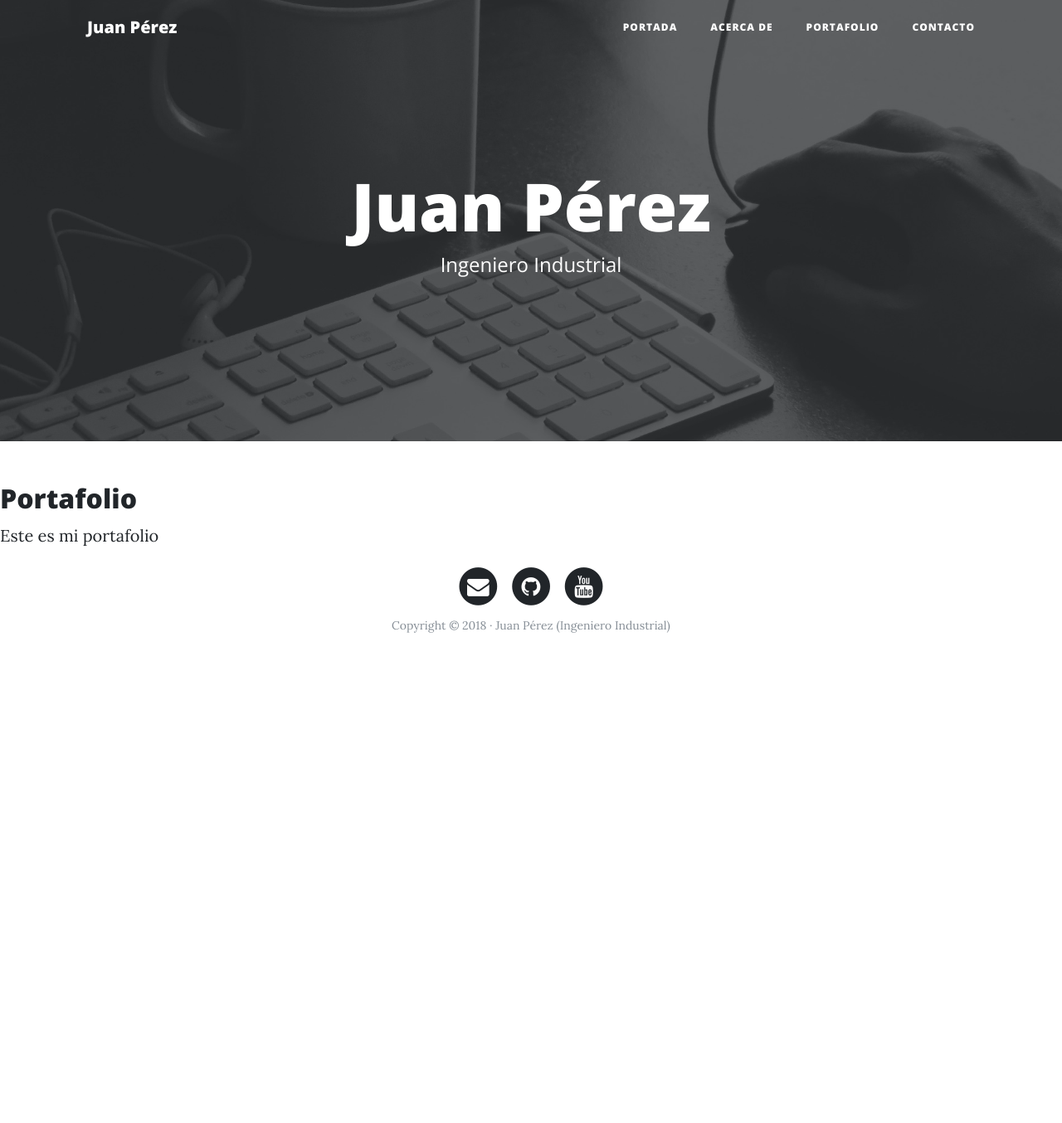
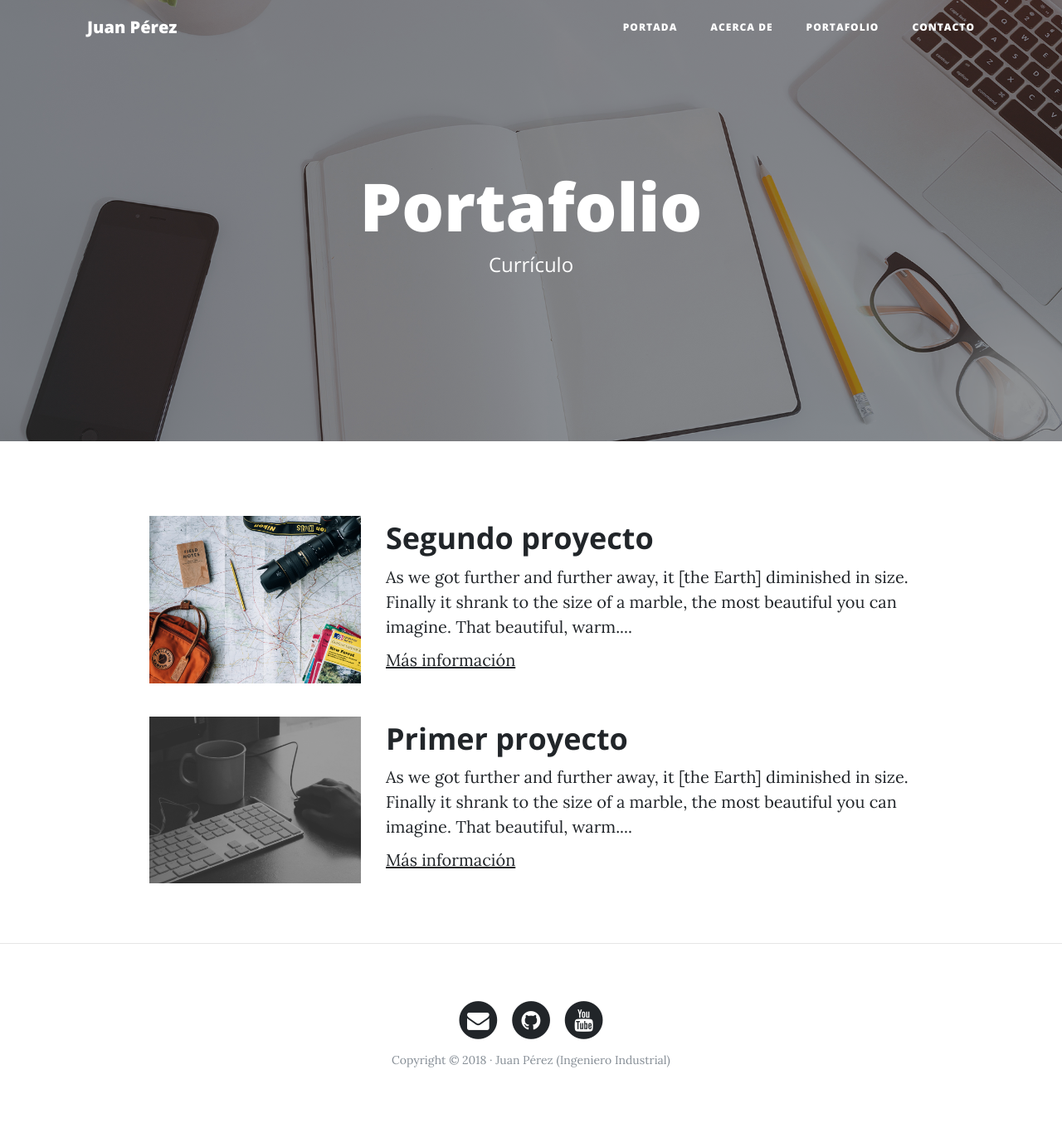
Before and after one commit to Encryptsis/djangoCourse, a Django app: page /portfolio/ in a window 1280 px wide. Shown: the whole page at 83% size. Before the commit the page ends 763 px from the top, so only its background shows below. Run offline with Django 5.2, Linux system fonts and the light colour scheme; some libraries are stand-ins or nearby versions.

Commit message:
Se agregó el contenido y los headres a los templates

```diff
--- a/webpersonal/core/templates/core/base.html
+++ b/webpersonal/core/templates/core/base.html
@@ -49,21 +49,26 @@
     </nav>
 
     <!-- Cabecera -->
-    <header class="masthead" style="background-image: url('{% static 'core/img/home-bg.jpg' %}')">
+    <header class="masthead" style="background-image: url('{% block background %}{% endblock %}')">
       <div class="overlay"></div>
       <div class="container">
         <div class="row">
           <div class="col-lg-8 col-md-10 mx-auto">
             <div class="site-heading">
-              <h1>Juan Pérez</h1>
-              <span class="subheading">Ingeniero Industrial</span>
+                {% block headers %} {% endblock %}
             </div>
           </div>
         </div>
       </div>
     </header>
+
     <!--Contenido-->
-    {% block content %}{% endblock %}
+    <div class="container">
+            {% block content %}{% endblock %}
+      </div>
+
+    {% if request.path != "/" %}<hr>{% endif %}
+
     <!-- Pié de página -->
     <footer>
       <div class="container">
--- a/webpersonal/core/templates/core/portfolio.html
+++ b/webpersonal/core/templates/core/portfolio.html
@@ -2,8 +2,34 @@
 
 {% block title %}Portafolio{% endblock %}
 
+{% block background %}{% load static %}{% static 'core/img/portfolio-bg.jpg' %}{% endblock %}
+
+{% block headers %}
+    <h1>Portafolio</h1>
+    <span class="subheading">Currículo</span>
+{% endblock %}
+
 {% block content %}
-<h2>Portafolio</h2>
-
-<p>Este es mi portafolio</p>
+    <!-- Proyecto -->
+    <div class="row project">
+        <div class="col-lg-3 col-md-4 offset-lg-1">
+            <img class="img-fluid" src="{% static 'core/img/about-bg.jpg' %}" alt="">
+        </div>
+      <div class="col-lg-7 col-md-8">
+            <h2 class="section-heading title">Segundo proyecto</h2>
+        <p>As we got further and further away, it [the Earth] diminished in size. Finally it shrank to the size of a marble, the most beautiful you can imagine. That beautiful, warm....</p>
+        <p><a href="http://google.com">Más información</a></p>
+        </div>
+    </div>
+    <!-- Proyecto -->
+    <div class="row project">
+        <div class="col-lg-3 col-md-4 offset-lg-1">
+            <img class="img-fluid" src="{% static 'core/img/home-bg.jpg' %}" alt="">
+        </div>
+      <div class="col-lg-7 col-md-8">
+            <h2 class="section-heading title">Primer proyecto</h2>
+        <p>As we got further and further away, it [the Earth] diminished in size. Finally it shrank to the size of a marble, the most beautiful you can imagine. That beautiful, warm....</p>
+        <p><a href="http://google.com">Más información</a></p>
+        </div>
+    </div>
 {% endblock %}
```
Also changed, not shown: webpersonal/core/templates/core/about.html (+17 -3 lines), webpersonal/core/templates/core/contact.html (+15 -3 lines), webpersonal/core/templates/core/home.html (+7 -3 lines).
